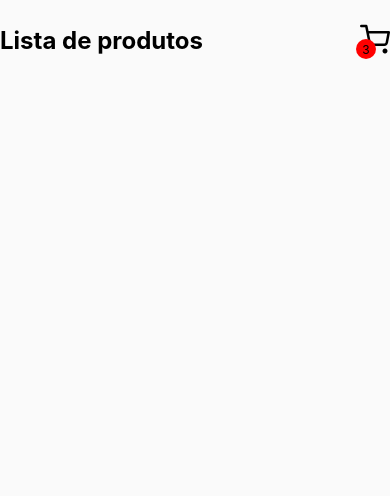
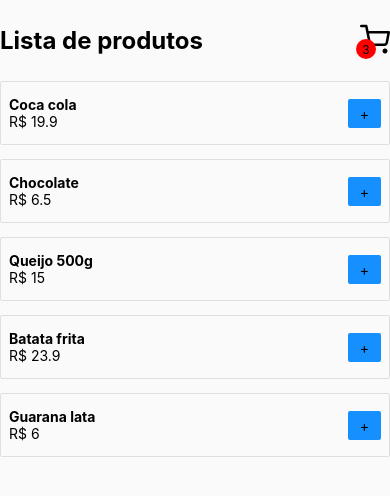
Before and after one commit to Savio-Anjos/Shopping-Cart, a React Native app: screen /Home in a window 390 px wide. Shown: the top 496 px of the page. Built offline with nearby package versions, Linux system fonts and the light colour scheme.

Commit message:
:sparkles: feat: Criando componente para produtos

```diff
--- /dev/null
+++ b/src/Components/Product/index.js
@@ -0,0 +1,43 @@
+import React from "react";
+import { View, Text, StyleSheet, TouchableOpacity } from "react-native";
+
+export default function Product({ data }) {
+  return (
+    <View style={styles.container}>
+      <View>
+        <Text style={styles.title}>{data.name}</Text>
+        <Text style={styles.price}>R$ {data.price}</Text>
+      </View>
+
+      <TouchableOpacity style={styles.buttonAdd}>
+        <Text style={styles.buttonText}>+</Text>
+      </TouchableOpacity>
+    </View>
+  );
+}
+
+const styles = StyleSheet.create({
+  container: {
+    borderWidth: 1,
+    borderColor: "#DFDFDF",
+    borderRadius: 2,
+    marginBottom: 14,
+    padding: 8,
+    paddingBottom: 14,
+    paddingTop: 14,
+    flexDirection: "row",
+    alignItems: "center",
+    justifyContent: "space-between",
+  },
+  title: {
+    fontWeight: "bold",
+  },
+  buttonAdd: {
+    paddingStart: 12,
+    paddingEnd: 12,
+    backgroundColor: "#168fff",
+    paddingTop: 6,
+    paddingBottom: 6,
+    borderRadius: 2,
+  },
+});
--- a/src/pages/Home/index.js
+++ b/src/pages/Home/index.js
@@ -9,6 +9,7 @@
 } from "react-native";
 
 import { Feather } from "@expo/vector-icons";
+import Product from "../../Components/Product";
 
 export default function Home() {
   const [products, setProtucts] = useState([
@@ -50,6 +51,13 @@
           <Feather name="shopping-cart" size={30} color="#000" />
         </TouchableOpacity>
       </View>
+
+      <FlatList
+        style={styles.list}
+        data={products}
+        keyExtractor={(item) => String(item.id)}
+        renderItem={({ item }) => <Product data={item} />}
+      />
     </SafeAreaView>
   );
 }
```
